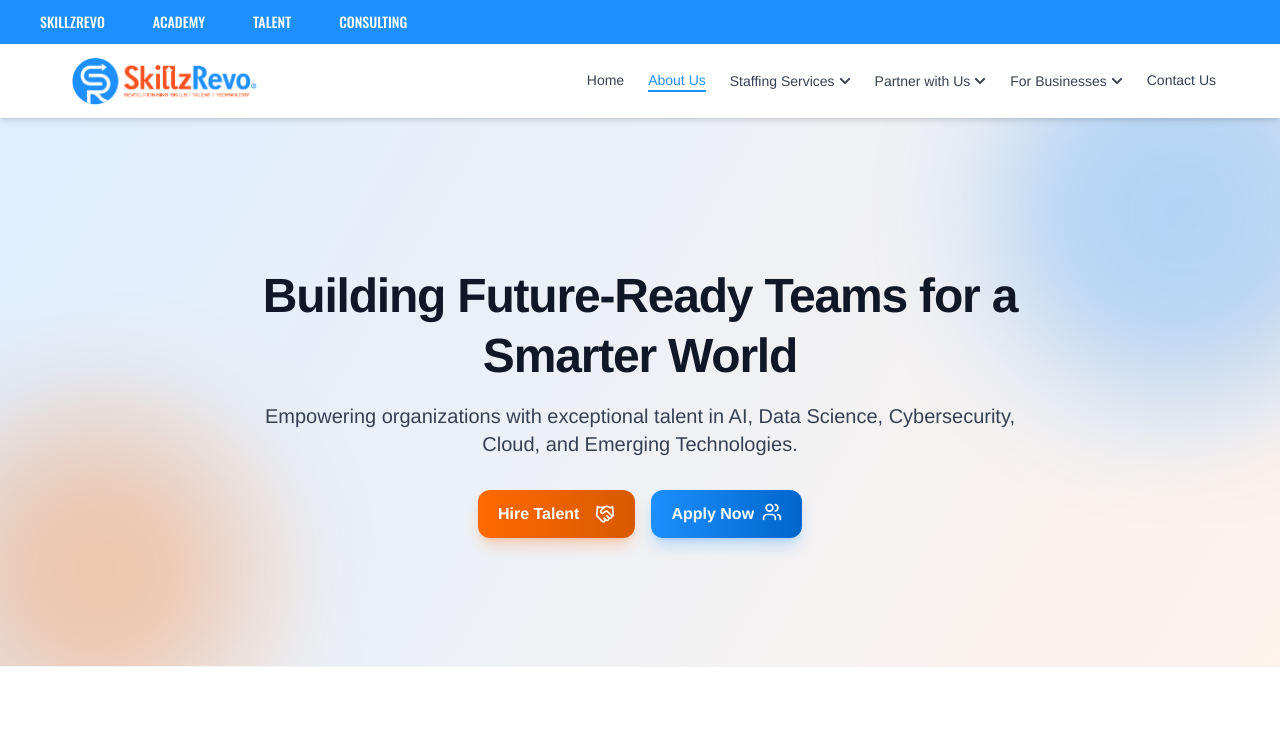
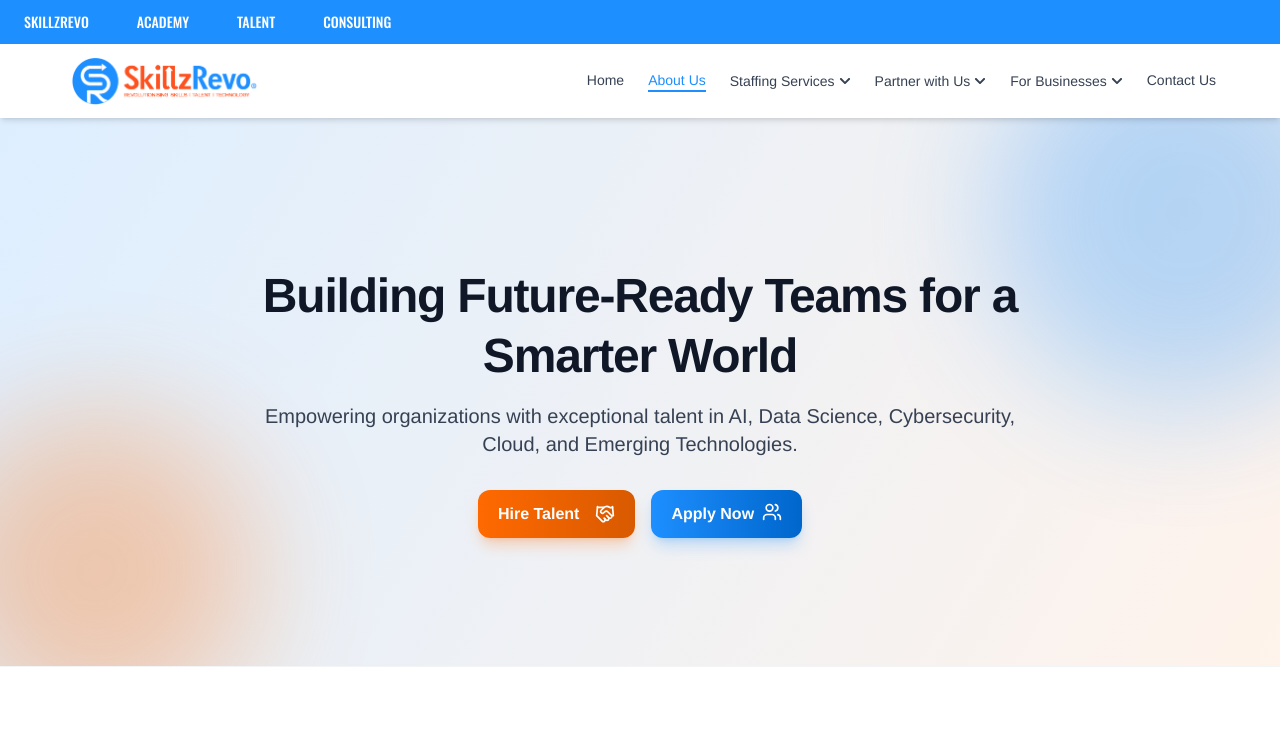
Before and after one commit to Arshad-Skillzrevo/SkillzrevoTalent, a Next.js app: page /about-us in a window 1280 px wide. Shown: the top 745 px of the page. Built offline with nearby package versions, Linux system fonts and the light colour scheme.

Commit message:
px-4 removed

```diff
--- a/src/app/components/TopVerticalSwitcher.jsx
+++ b/src/app/components/TopVerticalSwitcher.jsx
@@ -14,7 +14,7 @@
 
   return(
     <div className="sticky top-0 z-[9999] w-full bg-[#1d8fff] text-white text-xs">
-      <div className="mx-auto flex px-4 h-full items-center">
+      <div className="mx-auto flex h-full items-center">
         {verticals.map(v=>{
 
           const isActive = pathname.includes(`/${v.slug}`) || (v.slug==="talent" && pathname==="/")
```
